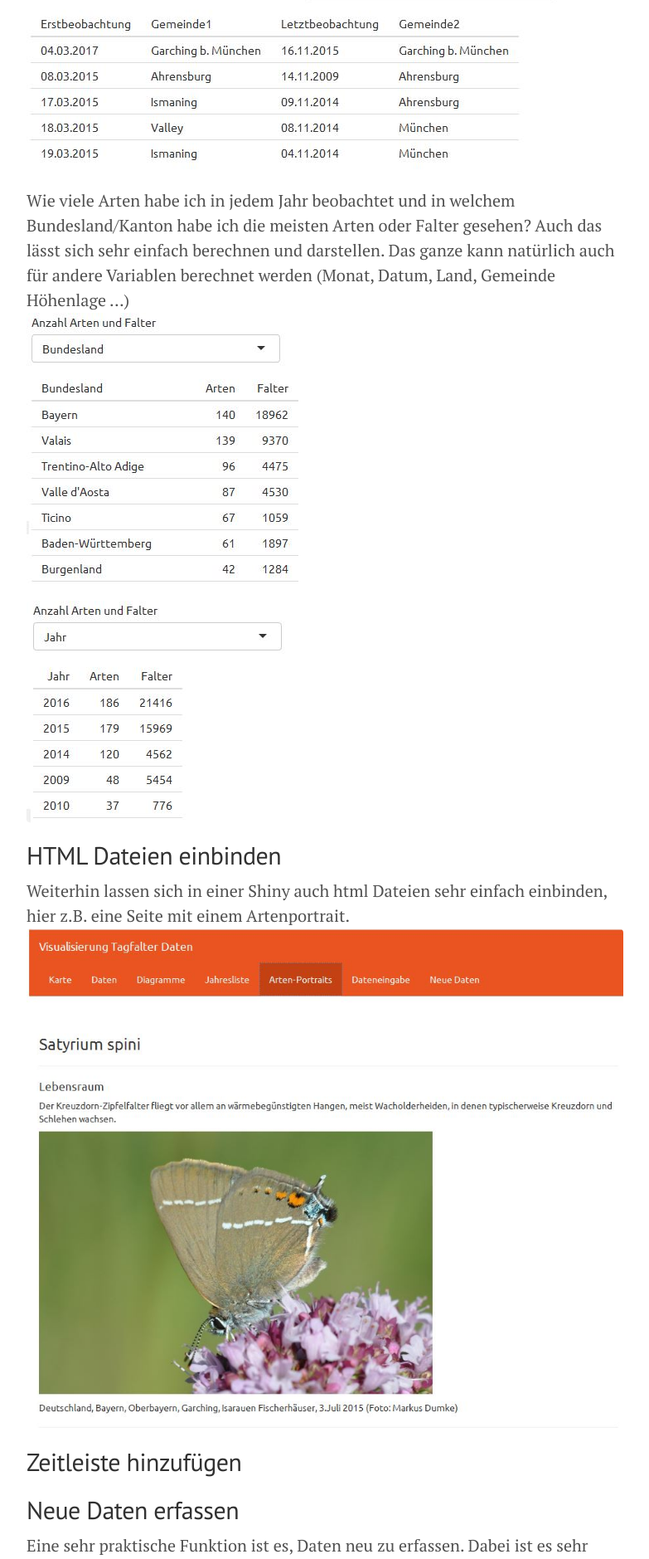
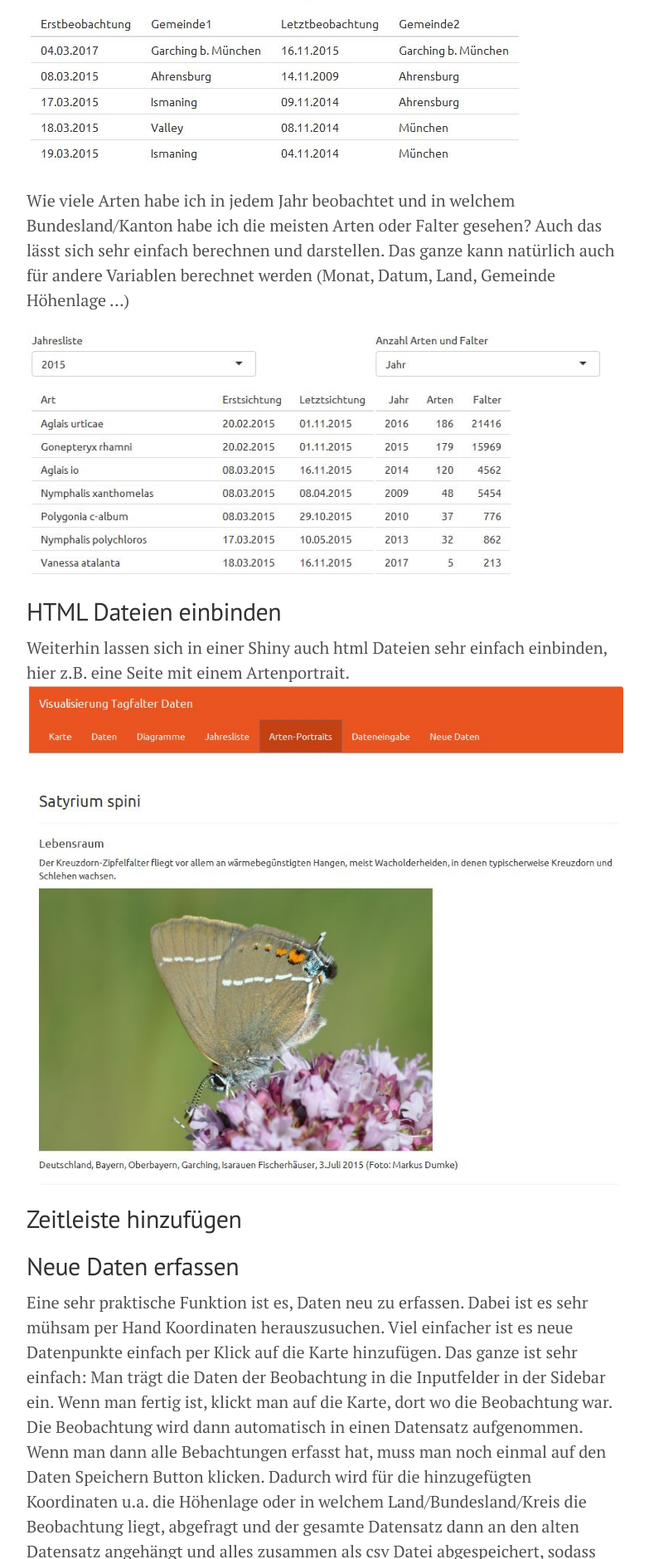
Before and after one commit to markdumke/Blog, a Jekyll site: the page built from _posts/2017-03-08-Schmetterlingsbeobachtungen darstellen mit Shiny Leaflet.md, in a window 1280 px wide. Shown: the part 4521-6400 px from the top of the page at 83% size, without its empty margins (248-1031 px from the left). Built offline with Jekyll 4.4.1, drawn with Linux system fonts in a browser that asks for light colours; comment, search, counter and statistics services are not loaded.

Commit message:
combine two images into one

```diff
--- a/_posts/2017-03-08-Schmetterlingsbeobachtungen darstellen mit Shiny Leaflet.md
+++ b/_posts/2017-03-08-Schmetterlingsbeobachtungen darstellen mit Shiny Leaflet.md
@@ -51,7 +51,8 @@ Man kann sich einfach auch früheste und späteste Sichtungen einer Art anzeigen
 ![]({{ site.url }}/assets/schmetterlinge_shiny/erstsichtung.JPG)
 
 Wie viele Arten habe ich in jedem Jahr beobachtet und in welchem Bundesland/Kanton habe ich die meisten Arten oder Falter gesehen? Auch das lässt sich sehr einfach berechnen und darstellen. Das ganze kann natürlich auch für andere Variablen berechnet werden (Monat, Datum, Land, Gemeinde Höhenlage ...)
-![]({{ site.url }}/assets/schmetterlinge_shiny/summary_bundesland.JPG) ![]({{ site.url }}/assets/schmetterlinge_shiny/summary_jahr.JPG)
+
+![]({{ site.url }}/assets/schmetterlinge_shiny/summary.JPG)
 
 ## HTML Dateien einbinden
 
```
Also changed, not shown: assets/schmetterlinge_shiny/summary.JPG (added).
